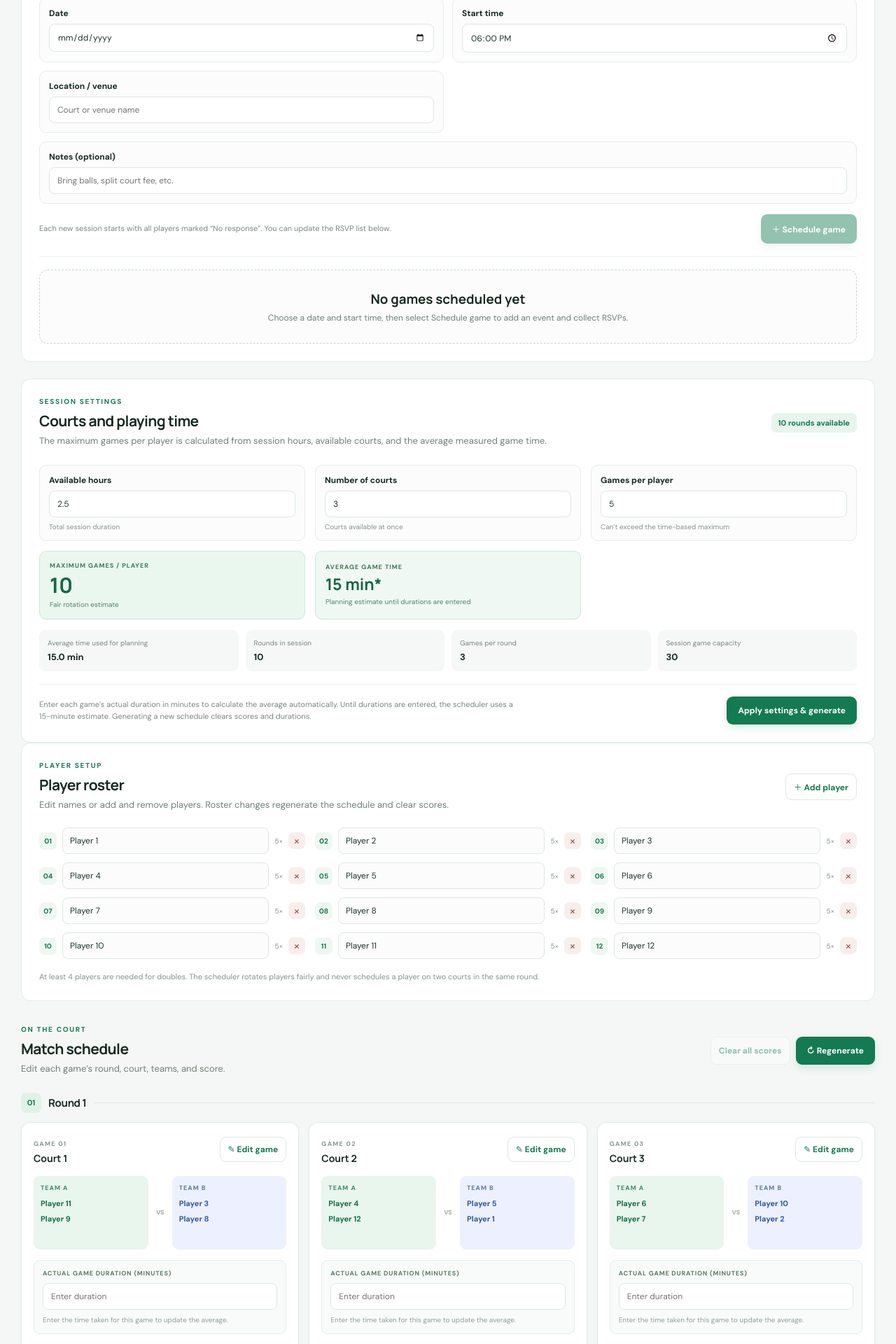
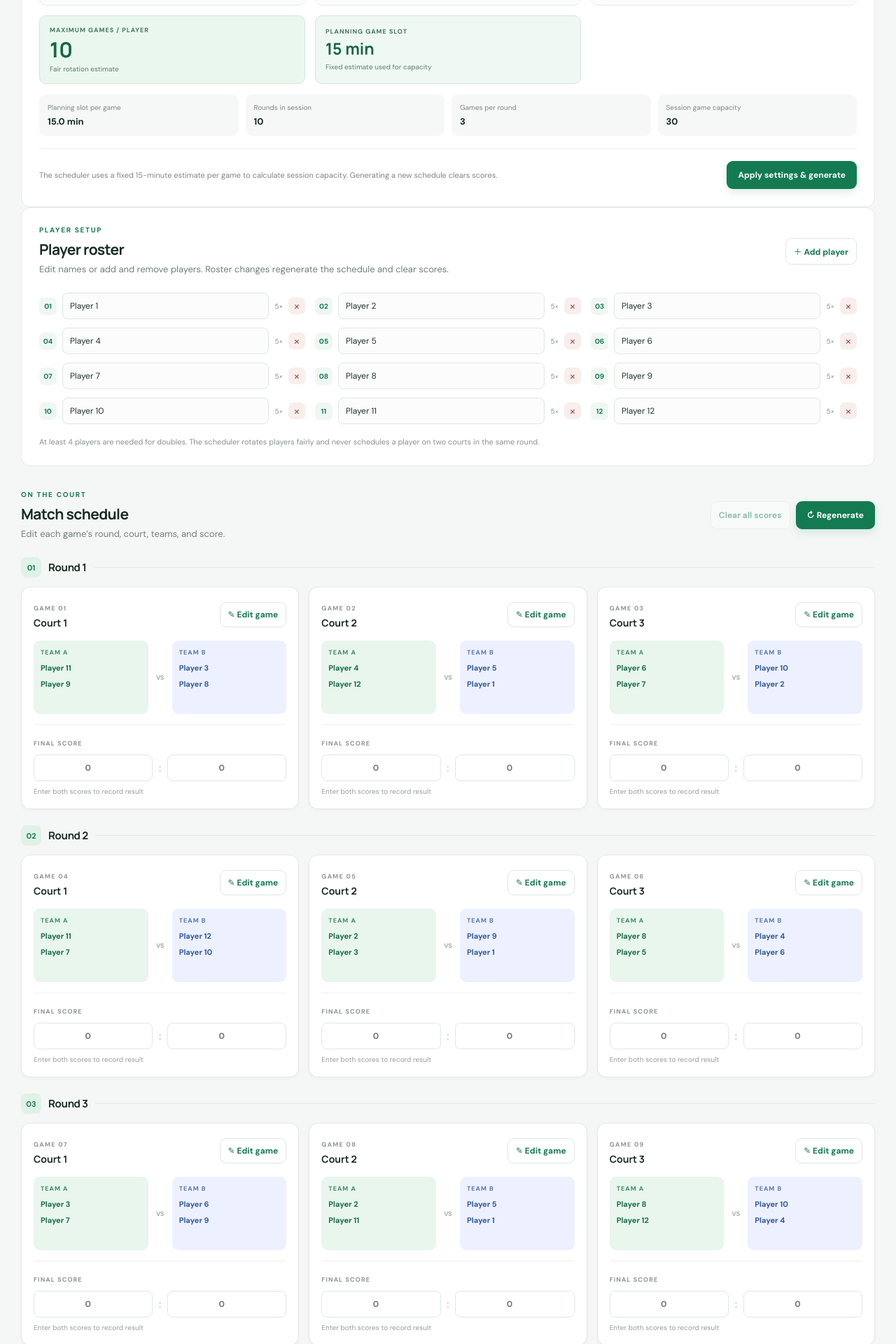
Before and after one commit to Tasyooo/pickleball-match-picker, a React (Vite) app: page / in a window 1280 px wide. Shown: the part 520-2440 px from the top of the page at 70% size. Built offline with nearby package versions, Linux system fonts and the light colour scheme.

Commit message:
Temporarily disable event schedule and remove game duration tracking

```diff
--- a/src/App.jsx
+++ b/src/App.jsx
@@ -12,13 +12,8 @@ const INITIAL_SETTINGS = {
   hours: 2.5,
 };
 
-// Planning estimate used until actual game durations are entered.
+// Fixed planning estimate used to calculate session capacity.
 const DEFAULT_AVERAGE_GAME_MINUTES = 15;
-
-function formatMinutes(minutes) {
-  if (!Number.isFinite(minutes) || minutes < 0) return "—";
-  return minutes.toFixed(1) + " min";
-}
 
 function shuffle(items) {
   const result = [...items];
@@ -88,7 +83,6 @@ function generateSchedule(players, settings, requestedGamesPerPlayer, averageGam
         scoreA: "",
         scoreB: "",
         completed: false,
-        durationMinutes: null,
       });
       group.forEach((id) => {
         appearanceCounts[id] += 1;
@@ -116,21 +110,9 @@ function App() {
   const [eventLocation, setEventLocation] = useState("");
   const [eventNotes, setEventNotes] = useState("");
 
-  const averageGameMinutesMeasured = useMemo(() => {
-    const durations = schedule
-      .map((game) => Number(game.durationMinutes))
-      .filter((minutes) => Number.isFinite(minutes) && minutes > 0);
-    if (durations.length === 0) return null;
-    return durations.reduce((sum, minutes) => sum + minutes, 0) / durations.length;
-  }, [schedule]);
-
-  const averageGameMinutes = averageGameMinutesMeasured === null
-    ? DEFAULT_AVERAGE_GAME_MINUTES
-    : averageGameMinutesMeasured;
-
   const capacity = useMemo(
-    () => calculateCapacity(players, settings, averageGameMinutes),
-    [players, settings, averageGameMinutes]
+    () => calculateCapacity(players, settings, DEFAULT_AVERAGE_GAME_MINUTES),
+    [players, settings]
   );
   const effectiveGamesPerPlayer = Math.min(gamesPerPlayer, capacity.maxGamesPerPlayer);
   const playerName = (id) =>
@@ -182,9 +164,9 @@ function App() {
   const lastScheduledRound = Math.max(0, ...schedule.map((game) => game.round));
 
   function regenerate(nextPlayers = players, nextSettings = settings, desiredGames = gamesPerPlayer) {
-    const nextCapacity = calculateCapacity(nextPlayers, nextSettings, averageGameMinutes);
+    const nextCapacity = calculateCapacity(nextPlayers, nextSettings, DEFAULT_AVERAGE_GAME_MINUTES);
     const target = Math.min(desiredGames, nextCapacity.maxGamesPerPlayer);
-    setSchedule(generateSchedule(nextPlayers, nextSettings, target, averageGameMinutes));
+    setSchedule(generateSchedule(nextPlayers, nextSettings, target, DEFAULT_AVERAGE_GAME_MINUTES));
     setEditingGame(null);
   }
 
@@ -257,7 +239,6 @@ function App() {
       targetGame.scoreA = "";
       targetGame.scoreB = "";
       targetGame.completed = false;
-      targetGame.durationMinutes = null;
 
       const sameGameSlot = targetGame.players.indexOf(playerId);
       if (sameGameSlot !== -1) {
@@ -279,7 +260,6 @@ function App() {
         otherGame.scoreA = "";
         otherGame.scoreB = "";
         otherGame.completed = false;
-        otherGame.durationMinutes = null;
       }
 
       targetGame.players[slot] = playerId;
@@ -305,15 +285,6 @@ function App() {
     setSchedule((current) => current.map((game) =>
       game.id === gameId
         ? { ...game, scoreA: "", scoreB: "", completed: false }
-        : game
-    ));
-  }
-
-  function updateGameDuration(gameId, value) {
-    if (value !== "" && (!/^\d+(?:\.\d{0,1})?$/.test(value) || Number(value) <= 0 || Number(value) > 240)) return;
-    setSchedule((current) => current.map((game) =>
-      game.id === gameId
-        ? { ...game, durationMinutes: value === "" ? null : value }
         : game
     ));
   }
@@ -379,6 +350,7 @@ function App() {
         <div className="stat-card"><span className="stat-label">Results recorded</span><strong>{completedGames}<small> / {schedule.length}</small></strong><span className="stat-note">Rankings update live</span></div>
       </section>
 
+      {/* TEMPORARILY DISABLED: event scheduling and RSVP UI. Retained for later reactivation.
       <section className="section-card event-planner-card">
         <div className="section-title-row">
           <div>
@@ -476,12 +448,14 @@ function App() {
         )}
       </section>
 
+      */}
+
       <section className="section-card settings-card">
         <div className="section-title-row">
           <div>
             <p className="section-kicker">SESSION SETTINGS</p>
             <h2>Courts and playing time</h2>
-            <p className="section-description">The maximum games per player is calculated from session hours, available courts, and the average measured game time.</p>
+            <p className="section-description">The maximum games per player is estimated from session hours, available courts, and a fixed 15-minute game slot.</p>
           </div>
           <span className="pill">{capacity.roundsAvailable} rounds available</span>
         </div>
@@ -508,26 +482,26 @@ function App() {
             <small>Fair rotation estimate</small>
           </div>
           <div className="average-box">
-            <span>AVERAGE GAME TIME</span>
-            <strong>{averageGameMinutesMeasured === null ? "15 min*" : formatMinutes(averageGameMinutesMeasured)}</strong>
-            <small>{averageGameMinutesMeasured === null ? "Planning estimate until durations are entered" : "Average of " + schedule.filter((game) => Number.isFinite(Number(game.durationMinutes)) && Number(game.durationMinutes) > 0).length + " game(s)"}</small>
+            <span>PLANNING GAME SLOT</span>
+            <strong>{DEFAULT_AVERAGE_GAME_MINUTES} min</strong>
+            <small>Fixed estimate used for capacity</small>
           </div>
         </div>
 
         <div className="capacity-details">
-          <div><span>Average time used for planning</span><strong>{capacity.slotMinutes.toFixed(1)} min</strong></div>
+          <div><span>Planning slot per game</span><strong>{capacity.slotMinutes.toFixed(1)} min</strong></div>
           <div><span>Rounds in session</span><strong>{capacity.roundsAvailable}</strong></div>
           <div><span>Games per round</span><strong>{capacity.gamesPerRound}</strong></div>
           <div><span>Session game capacity</span><strong>{capacity.maximumMatches}</strong></div>
         </div>
 
         <div className="settings-actions">
-          <p>Enter each game’s actual duration in minutes to calculate the average automatically. Until durations are entered, the scheduler uses a 15-minute estimate. Generating a new schedule clears scores and durations.</p>
+          <p>The scheduler uses a fixed 15-minute estimate per game to calculate session capacity. Generating a new schedule clears scores.</p>
           <button className="button button-primary" disabled={capacity.maxGamesPerPlayer === 0} onClick={() => regenerate()}>
             Apply settings & generate
           </button>
         </div>
-        {capacity.maxGamesPerPlayer === 0 && <p className="warning-text">There isn’t enough time for a game based on the measured average. Increase the session hours or time another game to update the estimate.</p>}
+        {capacity.maxGamesPerPlayer === 0 && <p className="warning-text">There isn’t enough time for a game using the 15-minute planning estimate. Increase the session hours or add more courts.</p>}
       </section>
 
       <section className="section-card roster-card">
@@ -627,23 +601,6 @@ function App() {
                     <div className="team team-b"><span className="team-label">TEAM B</span><strong>{playerName(game.players[2])}</strong><strong>{playerName(game.players[3])}</strong></div>
                   </div>
 
-                  <div className="game-duration-entry">
-                    <label className="duration-label" htmlFor={"duration-" + game.id}>ACTUAL GAME DURATION (MINUTES)</label>
-                    <input
-                      id={"duration-" + game.id}
-                      type="number"
-                      min="0.1"
-                      max="240"
-                      step="0.1"
-                      value={game.durationMinutes ?? ""}
-                      placeholder="Enter duration"
-                      onChange={(event) => updateGameDuration(game.id, event.target.value)}
-                    />
-                    <p className="score-hint">
-                      {game.durationMinutes ? "Recorded duration: " + formatMinutes(Number(game.durationMinutes)) : "Enter the time taken for this game to update the average."}
-                    </p>
-                  </div>
-
                   <div className="score-area">
                     <span className="score-label">FINAL SCORE</span>
                     <div className="score-inputs">
@@ -690,7 +647,7 @@ function App() {
         <p className="ranking-note">Unplayed games do not affect rankings. Tied scores aren’t counted as completed results.</p>
       </section>
 
-      <footer className="app-footer"><span>Pickleball Match Picker</span><span>{players.length} players · {schedule.length} games · {settings.hours} hours available</span><span>*15-minute estimate until actual game durations are entered.</span></footer>
+      <footer className="app-footer"><span>Pickleball Match Picker</span><span>{players.length} players · {schedule.length} games · {settings.hours} hours available</span><span>Uses a 15-minute planning estimate per game.</span></footer>
     </main>
   );
 }
```
